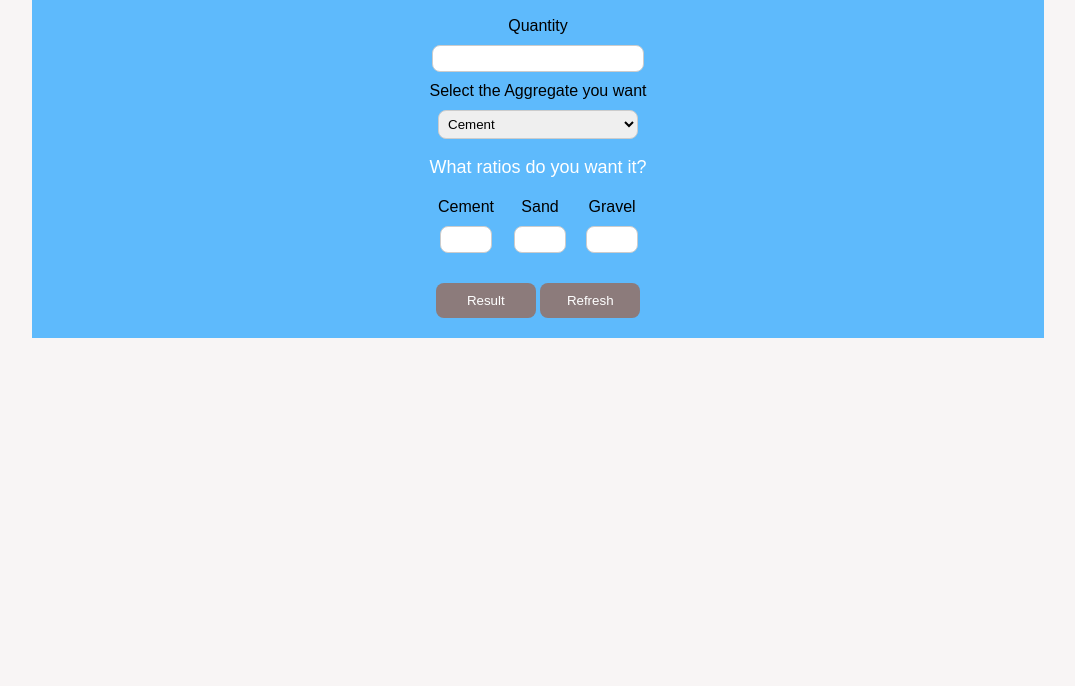
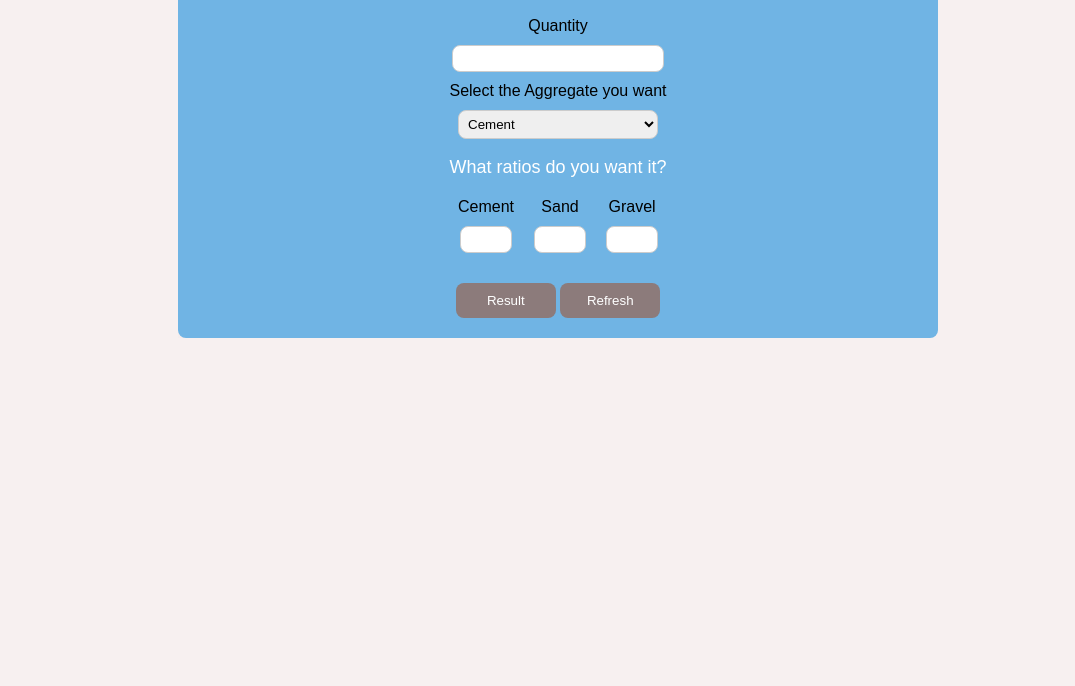
Before and after one commit to Sunnyblue-code/Building-Aggregate-Ratio-Calculator, a plain HTML site: page index.html in a window 1280 px wide. Shown: the part 114-800 px from the top of the page, without its empty margins (102-1177 px from the left). Drawn offline with Linux system fonts and the light colour scheme.

Commit message:
Update style.css
updated

```diff
--- a/style.css
+++ b/style.css
@@ -1,13 +1,13 @@
 /* CSS code */
 body {
-  background-color: #f8f5f5;
+  background-color: #f7f0f0;
   font-family: Arial, sans-serif;
 }
 
 .container {
-  width: 80%;
+  width: 90vh;
   margin: 0 auto;
-  background-color: #5ebafc;
+  background-color: #f5eded;
 }
 
 .top-bar li {
@@ -16,9 +16,11 @@ body {
 }
 
 .content {
-  background-color: #5ebafc;
+  background-color: #70b4e4;
   padding: 20px;
   text-align: center;
+  width: 90vh;
+  border-radius: 8px;
 }
 
 .content h1 {
```
